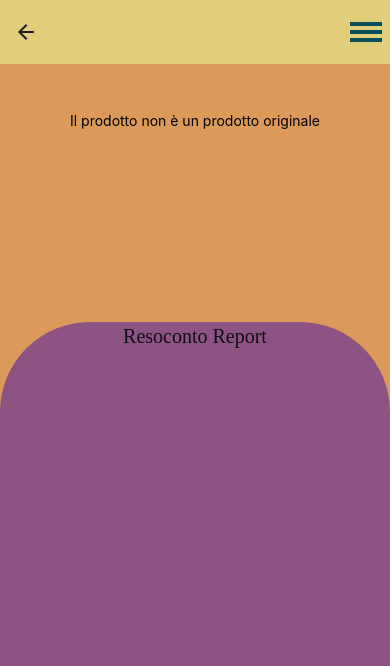
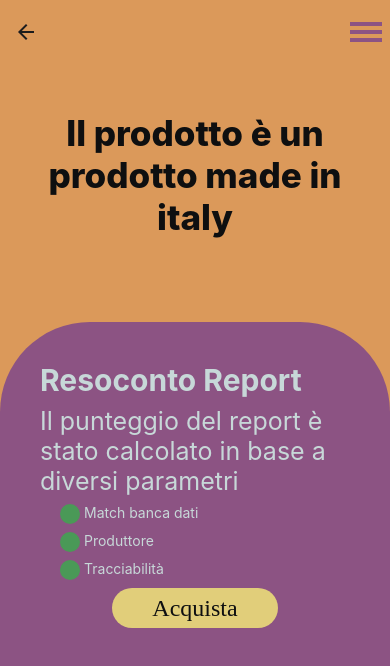
Before and after one commit to BacaroTech/PocketItaly, a React Native app in the folder PocketMobile/: screen /Loader in a window 390 px wide. Shown: the top 666 px of the page. Built offline with nearby package versions, Linux system fonts and the light colour scheme; what react-native-static-safe-area-insets, react-native-storage would draw is missing.

Commit message:
Report positivo e negativo

```diff
--- a/PocketMobile/src/components/PocketLayout.tsx
+++ b/PocketMobile/src/components/PocketLayout.tsx
@@ -9,6 +9,7 @@ import {
 } from 'react-native';
 import { IMAGElogo } from 'src/images';
 import {
+  BLACK,
   ORANGE,
   PURPLE,
 } from 'src/utils/pocket-palete';
@@ -28,6 +29,13 @@ const PokeLayoutStyle = StyleSheet.create({
         width: undefined,
         height: '100%',
         aspectRatio: 1,
+    },
+    title: {
+        color: BLACK,
+        fontSize: 35,
+        fontWeight: '800',
+        marginHorizontal: 10,
+        textAlign: 'center',
     },
 });
 interface PokeLayoutProp {
@@ -49,7 +57,7 @@ const PokeLayout = ({
                 {
                     !textHeader ? <Image
                         style={[PokeLayoutStyle.screenLogo]}
-                        source={logo} /> : <Text>{textHeader}</Text>
+                        source={logo} /> : <Text style={[PokeLayoutStyle.title]}>{textHeader}</Text>
                 }
             </View>
             <View style={[PokeLayoutStyle.bodyView]}>
--- a/PocketMobile/src/components/RightMenu.tsx
+++ b/PocketMobile/src/components/RightMenu.tsx
@@ -6,7 +6,7 @@ import {
   View,
 } from 'react-native';
 import { usePocketNavigation } from 'src/core';
-import { GREEN } from 'src/utils/pocket-palete';
+import { PURPLE } from 'src/utils/pocket-palete';
 import tw from 'twrnc';
 
 const RightMenu = () => {
@@ -19,17 +19,17 @@ const RightMenu = () => {
     return (
         <Pressable onPress={() => { goMenu(); }}>
             <View style={[tw`p-2`]}>
-                <View style={[tw`h-1 w-8`, RightMenuStyle.green]} />
-                <View style={[tw`h-1 w-8 my-1`, RightMenuStyle.green]} />
-                <View style={[tw`h-1 w-8`, RightMenuStyle.green]} />
+                <View style={[tw`h-1 w-8`, RightMenuStyle.row]} />
+                <View style={[tw`h-1 w-8 my-1`, RightMenuStyle.row]} />
+                <View style={[tw`h-1 w-8`, RightMenuStyle.row]} />
             </View>
         </Pressable>
     );
 };
 
 const RightMenuStyle = StyleSheet.create({
-    green: {
-        backgroundColor: GREEN,
+    row: {
+        backgroundColor: PURPLE,
     },
 });
 
--- a/PocketMobile/src/core/PokeNavigation.tsx
+++ b/PocketMobile/src/core/PokeNavigation.tsx
@@ -4,7 +4,6 @@ import { RightMenu } from 'src/components';
 import {
   CodeAnalysisScreen,
   EducationScreen,
-  LinkAnalysisScreen,
   MenuScreen,
   PhotoAnalysisScreen,
   ProfileScreen,
@@ -17,7 +16,7 @@ import { PocketSplashScreen } from 'src/screens/PocketSplashScreen';
 import { ReadCodeScreen } from 'src/screens/ReadCodeScreen';
 import { RegisterScreen } from 'src/screens/RegisterScreen';
 import { ResultAnalysisScreen } from 'src/screens/ResultAnalysisScreen';
-import { YELLOW } from 'src/utils/pocket-palete';
+import { ORANGE } from 'src/utils';
 
 import {
   NavigationContainer,
@@ -40,7 +39,7 @@ const PocketNavigation = () => {
                 screenOptions={{
                     headerShadowVisible: false,
                     headerTitle: '',
-                    headerStyle: { backgroundColor: YELLOW },
+                    headerStyle: { backgroundColor: ORANGE },
                     headerRight: () => <RightMenu />,
 
                 }}
@@ -105,7 +104,7 @@ const PocketNavigation = () => {
                 />
                 <Stack.Screen
                     name="LinkAnalysis"
-                    component={LinkAnalysisScreen}
+                    component={ResultAnalysisScreen}
                     options={{
                         title: 'Analisi Link',
                     }}
--- a/PocketMobile/src/images/index.ts
+++ b/PocketMobile/src/images/index.ts
@@ -7,3 +7,5 @@ export const IMAGElink = require('../../assets/pocket-link.png');
 export const IMAGEprofile = require('../../assets/pocket-profile.png');
 export const IMAGEreport = require('../../assets/pocket-report.png');
 export const IMAGELoader = require('../../assets/loader.png');
+// mock
+export const IMAGEShop1 = require('../../assets/shop1.png');
--- a/PocketMobile/src/screens/ResultAnalysisScreen.tsx
+++ b/PocketMobile/src/screens/ResultAnalysisScreen.tsx
@@ -3,31 +3,165 @@ import React, {
   useState,
 } from 'react';
 
-import { Text } from 'react-native';
+import {
+  Image,
+  Pressable,
+  StyleSheet,
+  Text,
+  View,
+} from 'react-native';
 import { PokeLayout } from 'src/components';
-import { GeneralStyle } from 'src/utils';
+import { IMAGEShop1 } from 'src/images';
+import {
+  DARK_RED,
+  GeneralSumbitText,
+  LIGHT_GREEN,
+  RED,
+  WHITE,
+  YELLOW,
+} from 'src/utils';
 import tw from 'twrnc';
 
 import { useIsFocused } from '@react-navigation/native';
 
-const positiveResult = 'Il prodotto è un prodotto originale';
-const negativeResult = 'Il prodotto non è un prodotto originale';
+type ItemResultProperty = {
+    verified?: boolean,
+    text: string,
+}
+const ItemResult = ({ verified, text }: ItemResultProperty) => {
+    const blockStyle = StyleSheet.flatten({
+        backgroundColor: verified ? LIGHT_GREEN : RED,
+        padding: 1,
+    });
+    return (
+        <View style={[tw`flex flex-row gap-1`]}>
+            <View style={[blockStyle, tw`w-5 h-5 rounded-full`]} />
+
+            <Text style={[{ color: WHITE }]}>{text}</Text>
+        </View>
+    );
+};
+
+const positiveResult = 'Il prodotto è un prodotto made in italy';
+const negativeResult = 'Il prodotto non è un prodotto made in italy';
+type Shop = {
+    address: string;
+    image?: any;
+}
+
+type ResultItem = {
+    text: string;
+    verified: boolean;
+}
+
+const showFakeList: Shop[] = [
+    {
+        address: 'Colors of Benetton via rossi 12 castelfranco veneto TV',
+        image: IMAGEShop1,
+    },
+];
+
+
+const fakeResultPositiveList: ResultItem[] = [
+    { text: 'Match banca dati', verified: true },
+    { text: 'Produttore', verified: true },
+    { text: 'Tracciabilità', verified: true },
+];
+const fakeResultNegativeList: ResultItem[] = [
+    { text: 'Match banca dati', verified: false },
+    { text: 'Produttore', verified: false },
+    { text: 'Tracciabilità', verified: false },
+];
+const ResultAnalysisStyle = StyleSheet.create({
+    title: {
+        color: WHITE,
+        textAlign: 'left',
+        fontSize: 30,
+        fontWeight: '700',
+    },
+    subTitle: {
+        color: WHITE,
+        textAlign: 'left',
+        fontSize: 25,
+        fontWeight: '400',
+    },
+    submitOK: {
+        backgroundColor: YELLOW,
+        alignSelf: 'center',
+    },
+    submitDenied: {
+        backgroundColor: DARK_RED,
+        alignSelf: 'center',
+    },
+    submitDeniedText: {
+        color: WHITE,
+    },
+    imageShop: {
+        height: 150,
+        borderColor: YELLOW,
+        width: '100%',
+        resizeMode: 'cover',
+    },
+});
+
 export const ResultAnalysisScreen = (): React.JSX.Element => {
     const isFocused = useIsFocused();
     const [text, setText] = useState('');
+    const [globalResult, setGlobalResult] = useState<boolean>(false);
+    const [resultItems, setResut] = useState<ResultItem[]>([]);
+    const [shopList] = useState<Shop[]>(showFakeList);
+
     useEffect(() => {
-        const x = (Math.floor(Math.random() * 2) === 0);
+        setText(positiveResult);
+        const x = true;//(Math.floor(Math.random() * 2) === 0);
+        setGlobalResult(x);
         if (x) {
             setText(positiveResult);
+            setResut(fakeResultPositiveList);
         } else {
             setText(negativeResult);
+            setResut(fakeResultNegativeList);
         }
 
     }, [isFocused]);
 
+    const goToExchange = () => {
+
+    };
+
     return (
         <PokeLayout textHeader={text}>
-            <Text style={[tw`text-center text-xl mb-10 `, GeneralStyle.title]}>Resoconto Report</Text>
+            <View style={[tw`mx-10 flex flex-col gap-2 pb-20`]}>
+                <Text style={[tw`mt-10`, ResultAnalysisStyle.title]}>Resoconto Report</Text>
+                <Text style={[tw``, ResultAnalysisStyle.subTitle]}>Il punteggio del report è stato calcolato in base a diversi parametri</Text>
+
+                <View style={[tw`ml-5 flex flex-col gap-2`]}>
+                    {resultItems.map(item => (<ItemResult {...item} />))}
+
+                </View>
+
+                {globalResult ? <></> : <View style={[tw`ml-5 flex flex-col gap-2`]}>
+                    <Text style={[tw``, ResultAnalysisStyle.subTitle]}>Altri negozi dove puoi trovare questo prodotto ma originale:</Text>
+                    {shopList.map(shop => (<>
+                        <View style={[tw`flex flex-col gap-1`]}>
+                            <Image
+                                style={[ResultAnalysisStyle.imageShop, tw`flex border-solid border-2 rounded-full`]}
+                                source={shop.image} />
+
+                            <Text>{shop.address}</Text>
+                        </View>
+                    </>))}
+                </View>}
+                {globalResult ?
+                    <View style={[tw`px-10 py-1 rounded-full`, ResultAnalysisStyle.submitOK]} >
+                        <Pressable onPress={() => goToExchange()}>
+                            <Text style={[GeneralSumbitText]}>Acquista</Text>
+                        </Pressable>
+                    </View> :
+                    <View style={[tw`px-10 py-1 rounded-full`, ResultAnalysisStyle.submitDenied]} >
+                        <Text style={[tw`text-center text-2xl`, ResultAnalysisStyle.submitDeniedText]}>Acquista</Text>
+                    </View>}
+            </View>
         </PokeLayout>
     );
 };
--- a/PocketMobile/src/utils/pocket-palete.ts
+++ b/PocketMobile/src/utils/pocket-palete.ts
@@ -6,6 +6,19 @@ const BLACK: string = '#0E0F10';
 const BLUE: string = '#4A5899';
 const PURPLE: string = '#8C5383';
 
-const DARK_RED: string = '92374D';
+const DARK_RED: string = '#92374D';
+const RED: string = '#92374D';
+const LIGHT_GREEN: string = '#4A9957';
 
-export { GREEN, YELLOW, ORANGE, WHITE, BLACK, DARK_RED, BLUE, PURPLE };
+export {
+  BLACK,
+  BLUE,
+  DARK_RED,
+  GREEN,
+  LIGHT_GREEN,
+  ORANGE,
+  PURPLE,
+  RED,
+  WHITE,
+  YELLOW,
+};
```
Also changed, not shown: PocketMobile/assets/shop1.png (added). Lines whose indentation alone changed are shown as unchanged.
